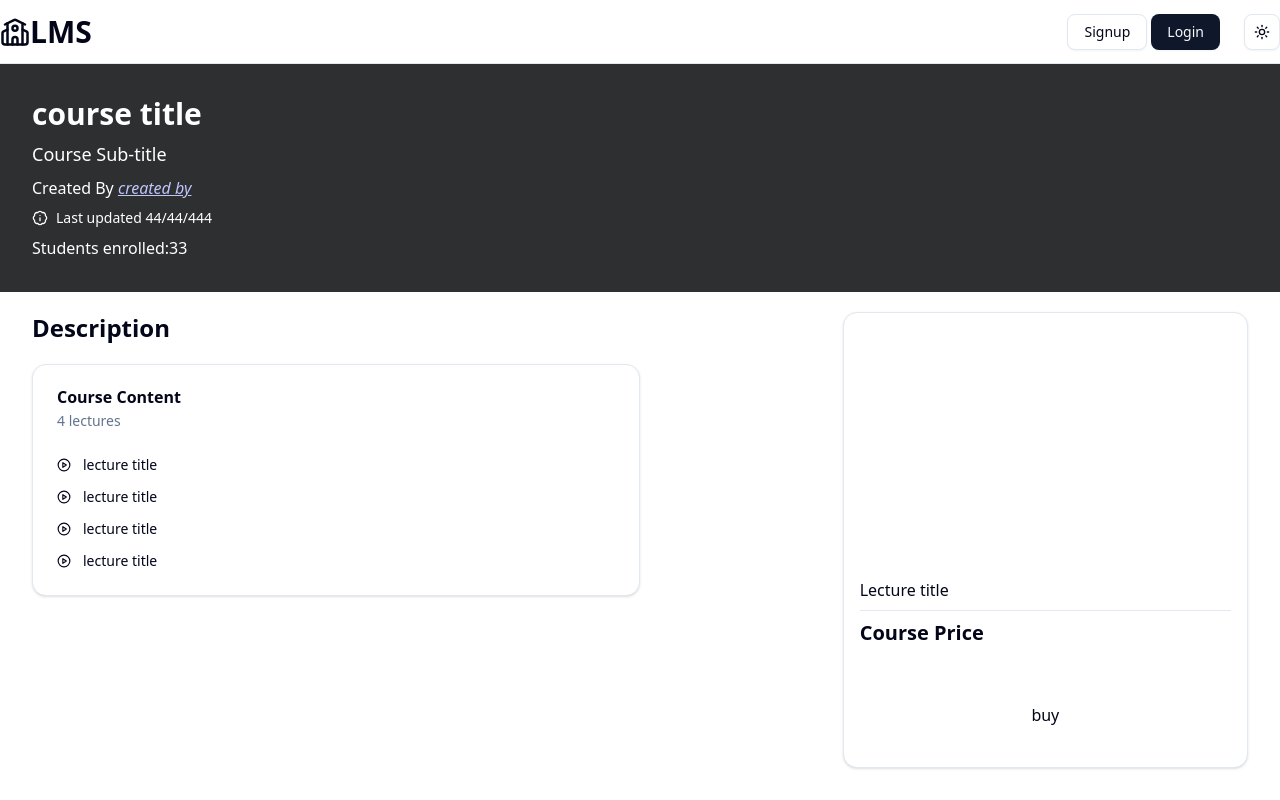
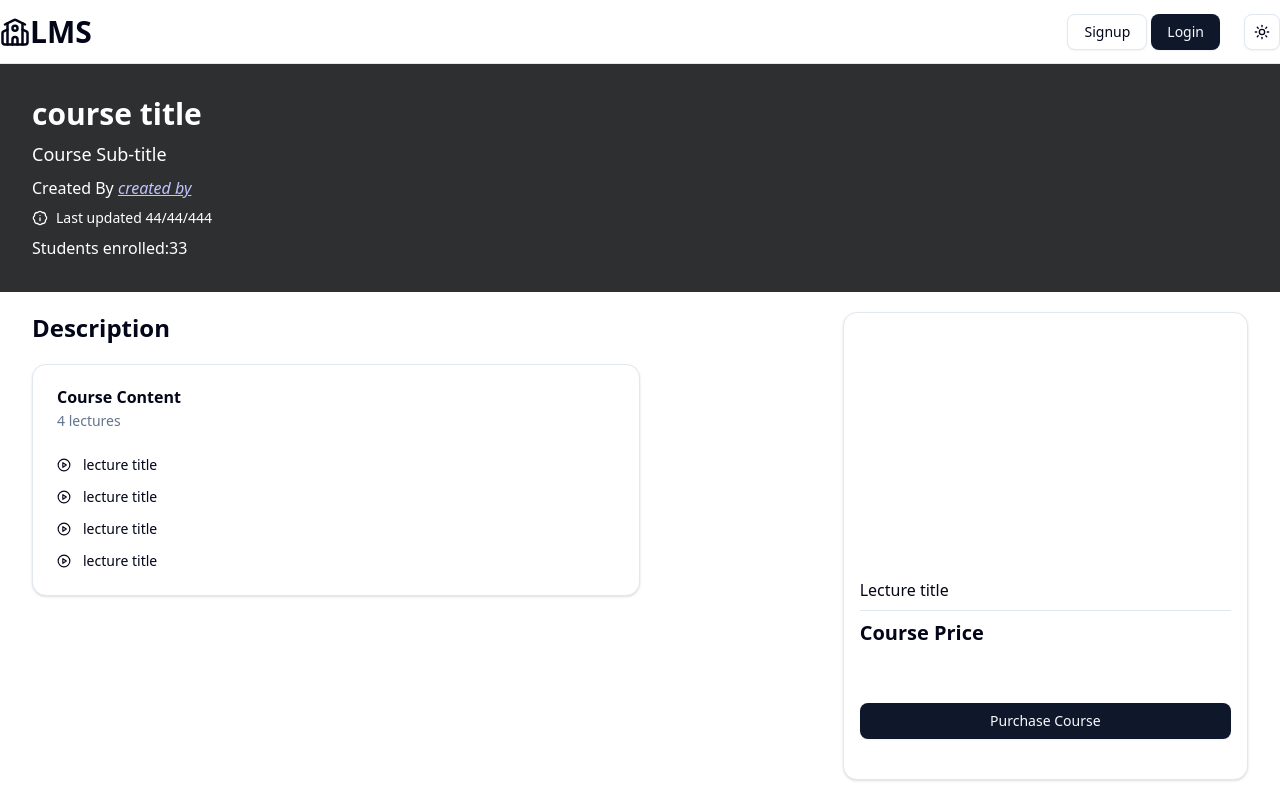
Before and after one commit to ravikant-khati/lms, a React (Vite) app in the folder frontend/: page /course-detail/1 in a window 1280 px wide. Built offline with nearby package versions, Linux system fonts and the light colour scheme; no server answers.

Commit message:
some bug fixes regarding course purchase and course purchase apis complete

```diff
--- a/frontend/src/App.jsx
+++ b/frontend/src/App.jsx
@@ -13,6 +13,7 @@ import EditCourse from "./pages/admin/course/EditCourse";
 import CreateLecture from "./pages/admin/lecture/CreateLecture";
 import EditLecture from "./pages/admin/lecture/EditLecture";
 import CourseDetail from "./pages/students/CourseDetail";
+import CourseProgress from "./pages/students/CourseProgress";
 
 const appRouter = createBrowserRouter([
   {
@@ -43,6 +44,10 @@ const appRouter = createBrowserRouter([
       {
         path:"course-detail/:courseID",
         element:<CourseDetail />
+      },
+      {
+        path:"course-progress/:courseID",
+        element:<CourseProgress />
       },
       {
         path: "admin",
--- a/frontend/src/app/rootReducer.js
+++ b/frontend/src/app/rootReducer.js
@@ -4,11 +4,13 @@ import authReducer from '../features/authSlice.js'
 import { courseAPIs } from "../features/apis/courseAPI.js"
 import { lectureAPIs } from "../features/apis/lectureAPI.js"
 import { mediaAPIs } from "../features/apis/mediaAPI.js"
+import { purchaseAPIs } from "../features/apis/coursePurchaseAPI.js"
 const rootReducer = combineReducers({
     [authAPIs.reducerPath]:authAPIs.reducer,
     [courseAPIs.reducerPath]:courseAPIs.reducer,
     [lectureAPIs.reducerPath]:lectureAPIs.reducer,
     [mediaAPIs.reducerPath]:mediaAPIs.reducer,
+    [purchaseAPIs.reducerPath]:purchaseAPIs.reducer,
     auth:authReducer
 })
 export default rootReducer
--- a/frontend/src/app/store.js
+++ b/frontend/src/app/store.js
@@ -4,10 +4,11 @@ import { authAPIs } from "../features/apis/authAPI.js";
 import { courseAPIs } from "../features/apis/courseAPI.js";
 import { lectureAPIs } from "../features/apis/lectureAPI.js";
 import { mediaAPIs } from "../features/apis/mediaAPI.js";
+import { purchaseAPIs } from "../features/apis/coursePurchaseAPI.js";
 
 export const appStore = configureStore({
   reducer: rootReducer,
-  middleware: (dm) => dm().concat(authAPIs.middleware , courseAPIs.middleware , lectureAPIs.middleware, mediaAPIs.middleware
+  middleware: (dm) => dm().concat(authAPIs.middleware , courseAPIs.middleware , lectureAPIs.middleware, mediaAPIs.middleware  , purchaseAPIs.middleware
 
   ),
 });
--- /dev/null
+++ b/frontend/src/components/BuyCourseButton.jsx
@@ -0,0 +1,48 @@
+import React, { useEffect } from "react";
+import { Button } from "./ui/button";
+
+import { Loader2 } from "lucide-react";
+import { toast } from "sonner";
+import { useCreateCheckoutSessionMutation } from "../features/apis/coursePurchaseAPI";
+
+const BuyCourseButton = ({ courseID }) => {
+  const [createCheckoutSession, {data, isLoading, isSuccess, isError, error }] =
+    useCreateCheckoutSessionMutation();
+
+  const purchaseCourseHandler = async () => {
+    console.log(courseID);
+    await createCheckoutSession(courseID);
+  };
+
+  useEffect(()=>{
+    if(isSuccess){
+       if(data?.url){
+        window.location.href = data.url; // Redirect to stripe checkout url
+       }else{
+        toast.error("Invalid response from server.")
+       }
+    }
+    if(isError){
+      toast.error(error?.data?.message || "Failed to create checkout session")
+    }
+  },[data, isSuccess, isError, error])
+
+  return (
+    <Button
+      disabled={isLoading}
+      onClick={purchaseCourseHandler}
+      className="w-full"
+    >
+      {isLoading ? (
+        <>
+          <Loader2 className="mr-2 h-4 w-4 animate-spin" />
+          Please wait
+        </>
+      ) : (
+        "Purchase Course"
+      )}
+    </Button>
+  );
+};
+
+export default BuyCourseButton;
--- /dev/null
+++ b/frontend/src/features/apis/coursePurchaseAPI.js
@@ -0,0 +1,38 @@
+import { createApi, fetchBaseQuery } from "@reduxjs/toolkit/query/react";
+
+const COURSE_PURCHASE_API = "http://localhost:8080/purchase";
+
+export const purchaseAPIs = createApi({
+  reducerPath: "purchaseAPIs",
+  baseQuery: fetchBaseQuery({
+    baseUrl: COURSE_PURCHASE_API,
+    credentials: "include",
+  }),
+  endpoints: (builder) => ({
+    createCheckoutSession: builder.mutation({
+      query: (courseID) => ({
+        url: "/checkout/create-checkout-session",
+        method: "POST",
+        body: { courseID },
+      }),
+    }),
+    getCourseDetailWithStatus: builder.query({
+      query: (courseId) => ({
+        url: `/course/${courseId}/detail-with-status`,
+        method: "GET",
+      }),
+    }),
+    getPurchasedCourses: builder.query({
+      query: () => ({
+        url: `/`,
+        method: "GET",
+      }),
+    }),
+  }),
+});
+
+export const {
+  useCreateCheckoutSessionMutation,
+  useGetCourseDetailWithStatusQuery,
+  useGetPurchasedCoursesQuery,
+} = purchaseAPIs;
--- a/frontend/src/pages/students/CourseDetail.jsx
+++ b/frontend/src/pages/students/CourseDetail.jsx
@@ -8,11 +8,14 @@ import {
   CardTitle,
 } from "@/components/ui/card";
 import { Separator } from "@/components/ui/separator";
+import BuyCourseButton from "../../components/BuyCourseButton";
 
 import { BadgeInfo, Lock, PlayCircle } from "lucide-react";
 import ReactPlayer from "react-player";
+import { useParams } from "react-router-dom";
 
 const CourseDetail = () => {
+  const {courseID} = useParams()
   return (
     <div className="space-y-5">
       <div className="bg-[#2D2F31] text-white">
@@ -72,7 +75,11 @@ const CourseDetail = () => {
               <h1 className="text-lg md:text-xl font-semibold">Course Price</h1>
             </CardContent>
             <CardFooter className="flex justify-center p-4">
-              buy
+              {false ? (
+                <Button onClick={handleContinueCourse} className="w-full">Continue Course</Button>
+              ) : (
+                <BuyCourseButton courseID={courseID} />
+              )}
             </CardFooter>
           </Card>
         </div>
--- /dev/null
+++ b/frontend/src/pages/students/CourseProgress.jsx
@@ -0,0 +1,11 @@
+import React from 'react';
+
+const CourseProgress = () => {
+    return (
+        <div>
+            course progress
+        </div>
+    );
+}
+
+export default CourseProgress;
```
